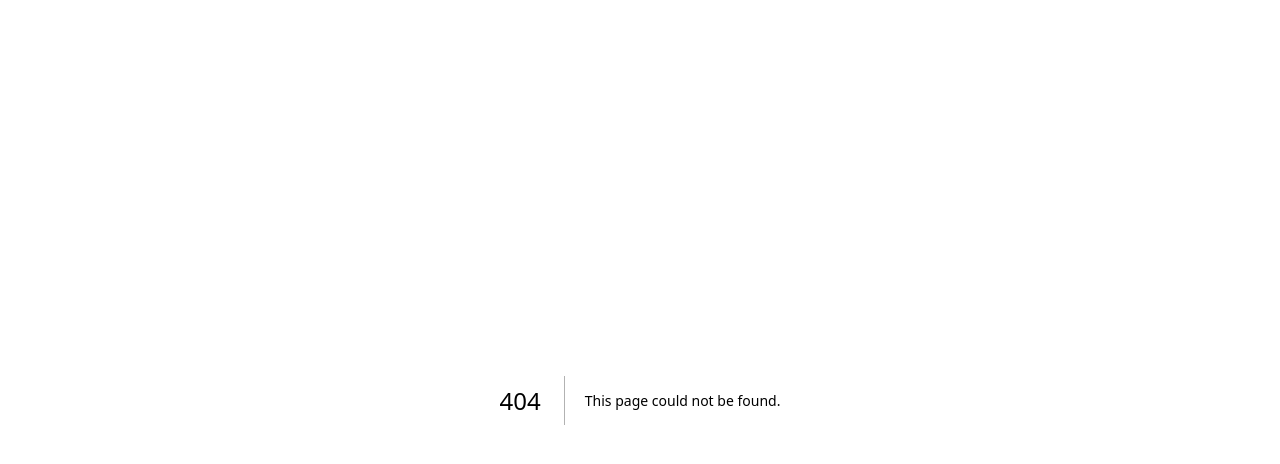
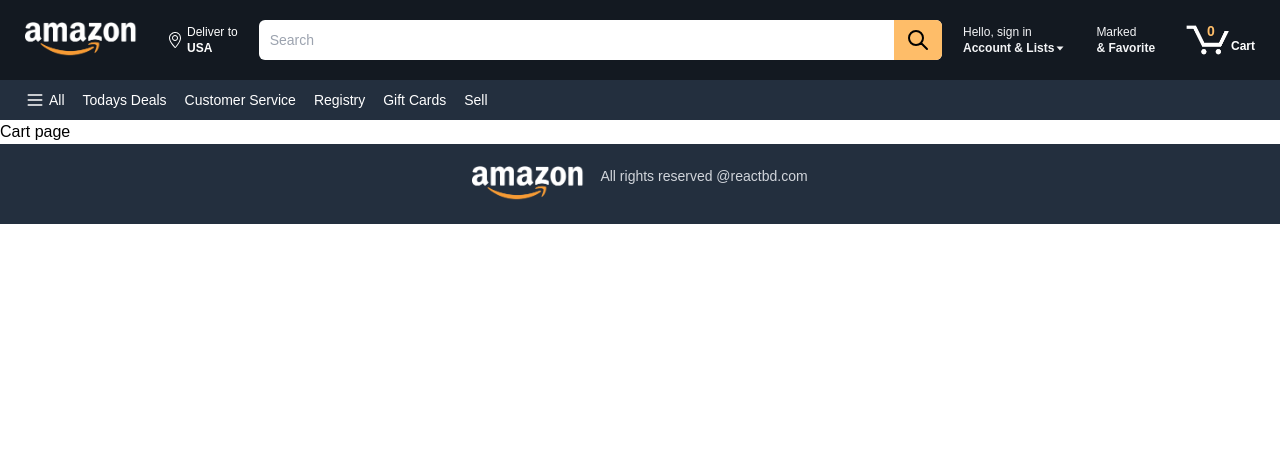
Before and after one commit to NgoTanKhoa21042001/amazon-clone, a Next.js app: page /cart in a window 1280 px wide. Before the commit this address had no page. Shown: the top 464 px of the page. Built offline with nearby package versions, Linux system fonts and the light colour scheme.

Commit message:
RootLayout component

```diff
--- /dev/null
+++ b/src/components/Footer.tsx
@@ -0,0 +1,22 @@
+import Image from "next/image";
+import logo from "../images/logo.png";
+
+const Footer = () => {
+  return (
+    <div className="w-full h-20 bg-amazon_light text-gray-300 flex items-center justify-center gap-4">
+      <Image className="w-28 object-cover mt-1" src={logo} alt="logoImg" />
+      <p className="text-sm -mt-4">
+        All rights reserved{" "}
+        <a
+          className="hover:text-white hover:underline decoration-[1px] cursor-pointer duration-300"
+          href="https://reactbd.com"
+          target="_blank"
+        >
+          @reactbd.com
+        </a>
+      </p>
+    </div>
+  );
+};
+
+export default Footer;
--- /dev/null
+++ b/src/components/RootLayout.tsx
@@ -0,0 +1,19 @@
+import React, { ReactElement } from "react";
+import Footer from "./Footer";
+import BotoomHeader from "./header/BotoomHeader";
+import Header from "./header/Header";
+interface Props {
+  children: ReactElement;
+}
+const RootLayout = ({ children }: Props) => {
+  return (
+    <div>
+      <Header />
+      <BotoomHeader />
+      {children}
+      <Footer />
+    </div>
+  );
+};
+
+export default RootLayout;
--- a/src/components/header/Header.tsx
+++ b/src/components/header/Header.tsx
@@ -5,14 +5,18 @@
 import { HiOutlineSearch } from "react-icons/hi";
 import cartIcon from "../../images/cartIcon.png";
 import { BiCaretDown } from "react-icons/bi";
+import Link from "next/link";
 const Header = () => {
   return (
     <div className="w-full h-20 bg-amazon_blue text-white text-lightText sticky top-0 z-50">
       <div className="h-full w-full flex items-center mx-auto justify-between gap-1 mdl:gap-3 px-4">
         {/* logo */}
-        <div className="px-2 border border-transparent hover:border-white cursor-pointer duration-300 flex items-center justify-center h-[70%]">
+        <Link
+          href="/"
+          className="px-2 border border-transparent hover:border-white cursor-pointer duration-300 flex items-center justify-center h-[70%]"
+        >
           <Image className="w-28 object-cover mt-1" src={logo} alt="logoImg" />
-        </div>
+        </Link>
         {/* delivery */}
         <div className="px-2 border border-transparent hover:border-white cursor-pointer duration-300 items-center justify-center h-[70%] hidden xl:inline-flex gap-1">
           <SlLocationPin />
@@ -48,7 +52,10 @@
           <p className="font-bold">& Favorite</p>
         </div>
         {/* cart */}
-        <div className="px-2 border border-transparent hover:border-white cursor-pointer duration-300 h-[70%] text-xs text-gray-100 flex items-center relative">
+        <Link
+          href="/cart"
+          className="flex items-center px-2 border border-transparent hover:border-white cursor-pointer duration-300 h-[70%] relative"
+        >
           <Image
             src={cartIcon}
             alt="cartImg"
@@ -58,7 +65,7 @@
           <span className="absolute left-[30px] top-2 text-amazon_yellow text-sm font-semibold">
             0
           </span>
-        </div>
+        </Link>
       </div>
     </div>
   );
--- a/src/pages/_app.tsx
+++ b/src/pages/_app.tsx
@@ -1,10 +1,13 @@
+import RootLayout from "@/components/RootLayout";
 import "@/styles/globals.css";
 import type { AppProps } from "next/app";
 
 export default function App({ Component, pageProps }: AppProps) {
   return (
     <div className="font-bodyFont">
-      <Component {...pageProps} />
+      <RootLayout>
+        <Component {...pageProps} />
+      </RootLayout>
     </div>
   );
 }
--- /dev/null
+++ b/src/pages/cart.tsx
@@ -0,0 +1,7 @@
+import React from "react";
+
+const cart = () => {
+  return <div>Cart page</div>;
+};
+
+export default cart;
--- a/src/pages/index.tsx
+++ b/src/pages/index.tsx
@@ -1,11 +1,11 @@
+import Footer from "@/components/Footer";
 import BotoomHeader from "@/components/header/BotoomHeader";
 import Header from "@/components/header/Header";
 
 export default function Home() {
   return (
     <main>
-      <Header />
-      <BotoomHeader />
+      <div className="py-10 bg-gray-300"></div>
     </main>
   );
 }
```
